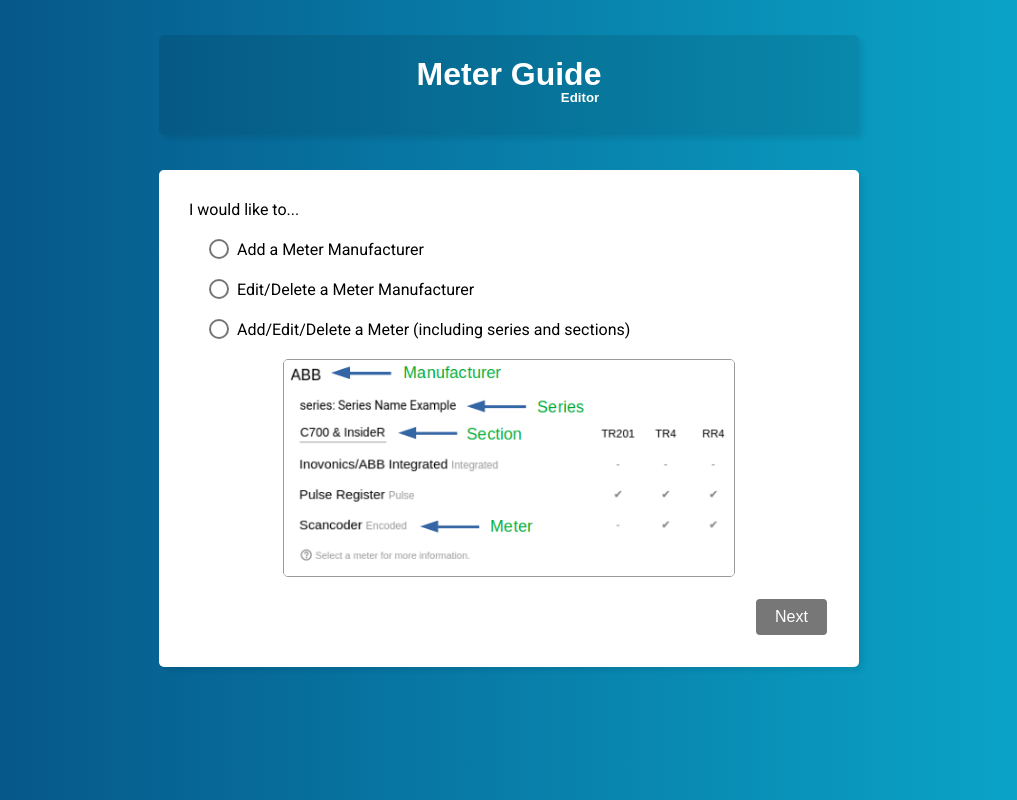
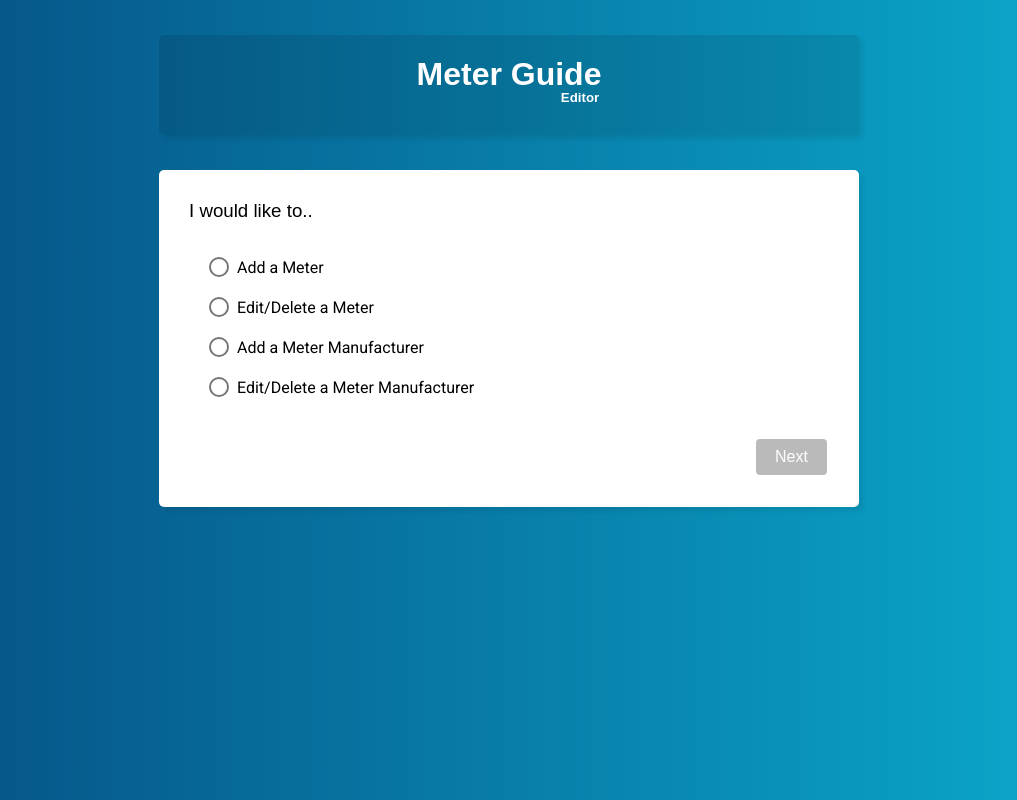
Before and after one commit to tdeckard2000/wiringGuide, an Angular app: page /edit in a window 1280 px wide. Shown: the whole page, without its empty margins (131-1148 px from the left). Built offline with nearby package versions, Linux system fonts and the light colour scheme.

Commit message:
Continue building editor page.

```diff
--- a/src/app/app.module.ts
+++ b/src/app/app.module.ts
@@ -18,8 +18,11 @@ import { EditPageComponent } from './edit-page/edit-page.component';
 import { HttpClientModule } from '@angular/common/http';
 import { EditPageTitleComponent } from './edit-page/edit-page-title/edit-page-title.component';
 import { EditPageBodyComponent } from './edit-page/edit-page-body/edit-page-body.component';
-import { MatRadioModule } from '@angular/material/radio';
+import { MatRadioModule, MAT_RADIO_DEFAULT_OPTIONS } from '@angular/material/radio';
 import { MatSliderModule } from '@angular/material/slider';
+import { MatFormFieldModule } from '@angular/material/form-field';
+import { MatSelectModule } from '@angular/material/select';
+import { MatInputModule } from '@angular/material/input';
 
 @NgModule({
   declarations: [
@@ -44,9 +47,14 @@ import { MatSliderModule } from '@angular/material/slider';
     MatTabsModule,
     HttpClientModule,
     MatRadioModule,
-    MatSliderModule
+    MatSliderModule,
+    MatFormFieldModule,
+    MatSelectModule,
+    MatInputModule
   ],
-  providers: [],
+  providers: [
+    {provide: MAT_RADIO_DEFAULT_OPTIONS, useValue: {color: 'primary'}}
+  ],
   bootstrap: [AppComponent]
 })
 export class AppModule { }
--- a/src/app/edit-page/edit-page-body/edit-page-body.component.css
+++ b/src/app/edit-page/edit-page-body/edit-page-body.component.css
@@ -1,5 +1,8 @@
+.alignRight{
+  align-self: flex-end;
+}
+
 .button{
-  align-self: flex-end;
   background-color: #777;
   border: 2px solid;
   border-radius: 6px;
@@ -43,6 +46,25 @@
   flex-direction: column;
 }
 
+.helpIcon{
+  height: 15px;
+  margin-right: 5px;
+  margin-top: 1px;
+  opacity: .5;
+}
+
+
+/* Remove Angular dropdown outline */
+.imageDropdown{
+  box-shadow: none !important;
+}
+
+.imageDropdown mat-expansion-panel-header{
+  margin-top: 20px;
+  padding-left: 0;
+  width: fit-content;
+}
+
 .nameKeyImage{
   border: 1px solid #999;
   border-radius: 5px;
@@ -56,3 +78,14 @@
   margin: 20px 20px;
   width: 50%;
 }
+
+.tileTitle{
+  font-family: sans-serif;
+  font-weight: 100;
+  margin-bottom: 35px;
+}
+
+/* Remove padding from image dropdown body */
+:host ::ng-deep .mat-expansion-panel-body {
+  padding: 2px !important;
+}
--- a/src/app/edit-page/edit-page-body/edit-page-body.component.html
+++ b/src/app/edit-page/edit-page-body/edit-page-body.component.html
@@ -1,20 +1,89 @@
 <!-- Create New / Edit Existing -->
 <div class="divContainer angularTheme">
-  <div class="divBody">
 
-    <label for="radioSelections">I would like to...</label>
+  <!-- * Home Tile -->
+  <div class="divBody" *ngIf="visibleTile == 'Home'">
+    <h3 class="tileTitle">I would like to..</h3>
     <!-- Radio Button Options -->
     <mat-radio-group [(ngModel)]="radioSelection" ria-labelledby="radioSelections" class="radioSelectionsGroup">
       <mat-radio-button class="radioButtons flexColumn" *ngFor="let option of radioOptions" [value]="option">
         {{option}}
       </mat-radio-button>
     </mat-radio-group>
+    <!-- Button Next -->
+    <div class="flexColumn">
+      <button (click)="onClickNext()" [disabled]="radioSelection == ''" class="button alignRight" [ngStyle]="{'opacity': (radioSelection == '' ? .5 : 1)}">Next</button>
+    </div>
+  </div>
 
-    <img class="nameKeyImage" src="./assets/images/nameKey.png" alt="">
-
-    <div class="flexColumn">
-      <button (click)="onClickNext()" [disabled]="radioSelection == ''" class="button">Next</button>
+    <!-- * Add a Meter Tile -->
+    <div class="divBody" *ngIf="visibleTile == 'Add a Meter'">
+      <h3 class="tileTitle">Add a Meter</h3>
+      <!-- Show/Hide Reference Image -->
+      <mat-accordion>
+        <mat-expansion-panel class="imageDropdown" hideToggle>
+          <mat-expansion-panel-header>
+            <mat-panel-title>
+            <img class="helpIcon" src="./assets/icons/help.svg" alt=""> Help
+            </mat-panel-title>
+          </mat-expansion-panel-header>
+          <img class="nameKeyImage" src="./assets/images/nameKey.png" alt="">
+        </mat-expansion-panel>
+      </mat-accordion>
+      <!-- Button Back -->
+      <div class="flexColumn">
+        <button (click)="onReturnHome()" class="button">Back</button>
+      </div>
     </div>
 
-  </div>
+    <!-- * Edit/Delete a Meter Tile -->
+    <div class="divBody" *ngIf="visibleTile == 'Edit/Delete a Meter'">
+      <h3 class="tileTitle">Edit/Delete a Meter</h3>
+      <!-- Button Back -->
+      <div class="flexColumn">
+        <button (click)="onReturnHome()" class="button">Back</button>
+      </div>
+    </div>
+
+    <!-- * Add a Meter Manufacturer Tile -->
+    <div class="divBody" *ngIf="visibleTile == 'Add a Meter Manufacturer'">
+      <h3 class="tileTitle">Add a Meter Manufacturer</h3>
+      <!-- Form Fields -->
+      <div class="formContainer">
+        <mat-form-field>
+          <mat-label>Name</mat-label>
+          <input matInput #input maxlength="30">
+        </mat-form-field>
+        <mat-form-field class="dropdownOptions">
+          <mat-label>Utility Type</mat-label>
+          <mat-select>
+            <mat-option *ngFor="let utilityTypeOption of utilityTypeOptions" value="option">{{utilityTypeOption}}</mat-option>
+          </mat-select>
+        </mat-form-field>
+      </div>
+      <!-- Show/Hide Reference Image -->
+      <mat-accordion>
+        <mat-expansion-panel class="imageDropdown" hideToggle>
+          <mat-expansion-panel-header>
+            <mat-panel-title>
+            <img class="helpIcon" src="./assets/icons/help.svg" alt=""> Help
+            </mat-panel-title>
+          </mat-expansion-panel-header>
+          <img class="nameKeyImage" src="./assets/images/nameKey.png" alt="">
+        </mat-expansion-panel>
+      </mat-accordion>
+      <!-- Button Back -->
+      <div class="flexColumn">
+        <button (click)="onReturnHome()" class="button">Back</button>
+      </div>
+    </div>
+
+    <!-- * Edit/Delete a Meter Manufacturer Tile -->
+    <div class="divBody" *ngIf="visibleTile == 'Edit/Delete a Meter Manufacturer'">
+      <h3 class="tileTitle">Edit/Delete a Meter Manufacturer</h3>
+      <!-- Button Back -->
+      <div class="flexColumn">
+        <button (click)="onReturnHome()" class="button">Back</button>
+      </div>
+    </div>
 </div>
--- a/src/app/edit-page/edit-page-body/edit-page-body.component.ts
+++ b/src/app/edit-page/edit-page-body/edit-page-body.component.ts
@@ -1,4 +1,5 @@
 import { Component, OnInit } from '@angular/core';
+import { OverlayContainer } from '@angular/cdk/overlay';
 
 @Component({
   selector: 'app-edit-page-body',
@@ -6,20 +7,33 @@ import { Component, OnInit } from '@angular/core';
   styleUrls: ['./edit-page-body.component.css']
 })
 export class EditPageBodyComponent implements OnInit {
-  currentPage = "I would like to";
   radioSelection = "";
   radioOptions= [
+    "Add a Meter",
+    "Edit/Delete a Meter",
     "Add a Meter Manufacturer",
     "Edit/Delete a Meter Manufacturer",
-    "Add/Edit/Delete a Meter (including series and sections)"
   ];
+  utilityTypeOptions = [
+    "Electric",
+    "Gas",
+    "Run Time",
+    "Thermal",
+    "Water"
+  ]
+  visibleTile = "Home";
 
   onClickNext(){
-    this.currentPage = this.radioSelection;
-    console.log(this.currentPage)
+    this.visibleTile = this.radioSelection;
   }
 
-  constructor() { }
+  onReturnHome(){
+    this.visibleTile = 'Home';
+  }
+
+  constructor(overlayContainer: OverlayContainer) {
+    overlayContainer.getContainerElement().classList.add('angularTheme');
+  }
 
   ngOnInit(): void {
   }
--- a/src/app/meter-dropdown-item/meter-dropdown-item.component.html
+++ b/src/app/meter-dropdown-item/meter-dropdown-item.component.html
@@ -1,7 +1,6 @@
 <div class="itemClusterDiv">
     <!-- Water Meters Section -->
-    <div  *ngFor="let item of (meterData | filterMeters:searchBarText); index as i">
-        <div class="itemContainer">
+        <div class="itemContainer" *ngFor="let item of (meterData | filterMeters:searchBarText); index as i">
             <mat-accordion>
                 <mat-expansion-panel>
                     <mat-expansion-panel-header class="itemDropdownHeader">
@@ -58,5 +57,4 @@
             <hr [ngStyle]="{'opacity': (dropdownOpen[i] !== true) ? '1' : '0'}" class="underlineDivider">
             <!-- <hr *ngIf="dropdownOpen[i] !== true" class="underlineDivider"> -->
         </div>
-    </div>
 </div>
```
